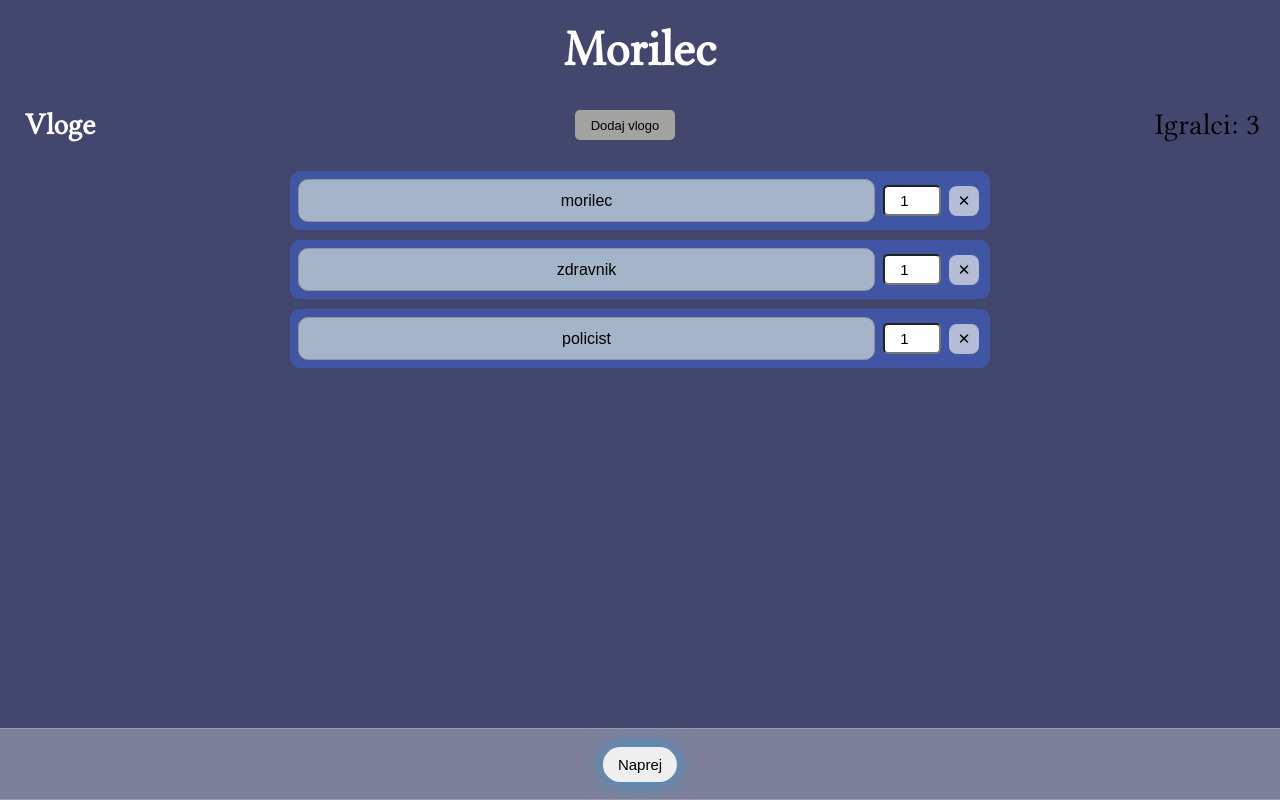
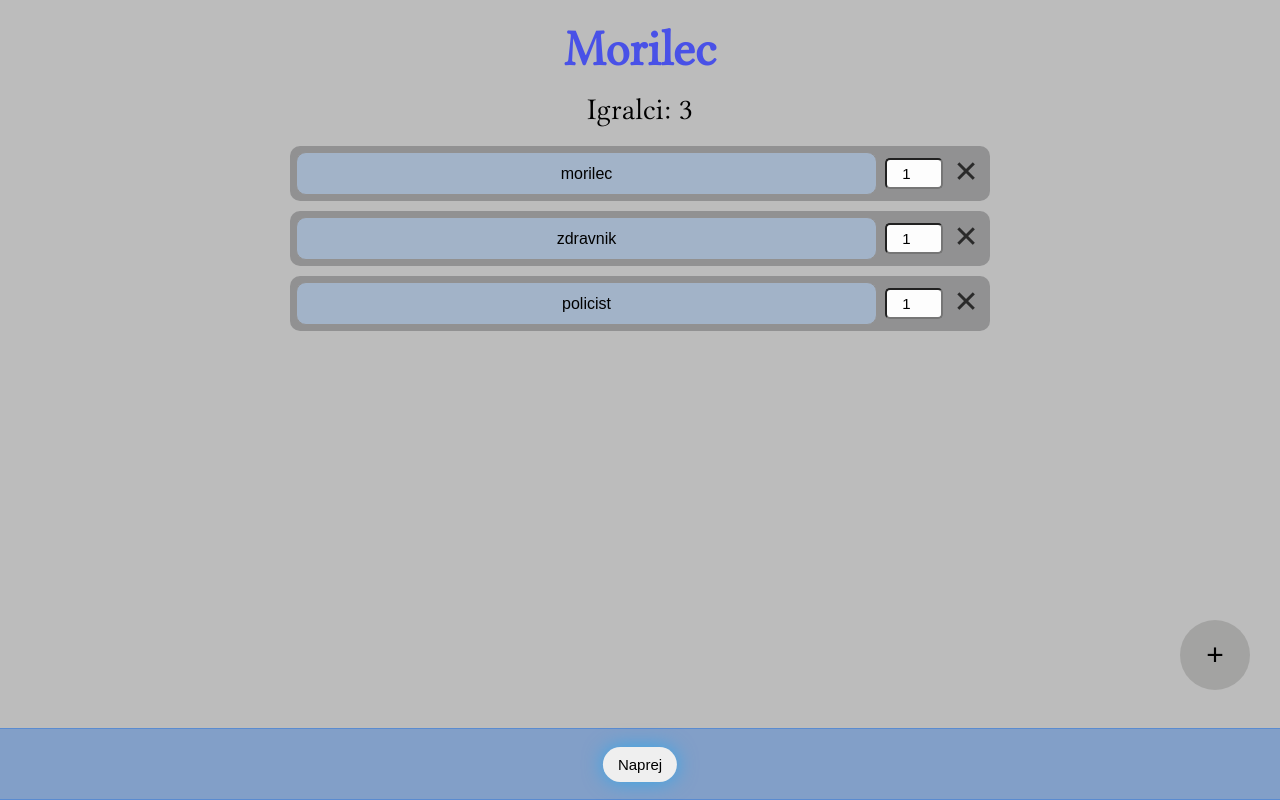
Before and after one commit to M368c/Mafija-website, a plain HTML site: page main/index.html in a window 1280 px wide. Drawn offline with Linux system fonts and the light colour scheme; files whose address does not match are found by name.

Commit message:
Fix and style changed

```diff
--- a/index.html
+++ b/main/index.html
@@ -13,8 +13,7 @@
     <!-- Screen 1 -->
     <div id="page1" style="display:none;">
         <div class="job">
-            <h2>Vloge</h2>
-            <button id="new_job_button">Dodaj vlogo</button>
+            <button id="new_job_button">+</button>
             <label id="how-many-players">Igralci: 3</label>
         </div>
 
--- a/mafija.css
+++ b/main/mafija.css
@@ -38,13 +38,13 @@ body {
     font-family: "MyFont", sans-serif;
     /*background-color: rgb(70, 65, 103);*/
     /*background: linear-gradient(135deg, #3b3d59, #4a6189);*/
-    background-color: #43466d;
+    background-color: #bcbcbc;
     min-height: 100vh;
     margin: 0;
 }
 
 h1 {
-    color: #fff;
+    color: #4951e7;
     font-size: 50px;
     margin: 0;
     text-align: center;
@@ -54,26 +54,30 @@ h1 {
 .job {
     display: flex;
     align-items: center;
-    justify-content: space-between; /* spread out items */
-    margin: 0; /* optional padding for left/right spacing */
+    justify-content: center; /* spread out items */
+    margin-bottom: 20px;
+    margin-top: 15px;;
 }
 
 h2 {
     text-align: center;
     margin-left: 25px;
     font-size: 30px;
-    color: #fff;
+    color: #000000;
 }
 
+/* FAB button */
 #new_job_button {
-    margin-left: 30px;
-    margin-top: 2px;
-    width: 100px;
-    height: 30px;
-    font-size: 13px;
+    position: fixed;
+    right: 30px;
+    bottom: 110px;
+    width: 70px;
+    height: 70px;
+    font-size: 30px;
     background-color: rgb(163, 163, 162);
+    color: rgb(0, 0, 0);
     border: none;
-    border-radius: 5px;
+    border-radius: 100%;
     transition: transform 0.2s ease;
 }
 
@@ -87,8 +91,7 @@ h2 {
 
 #how-many-players {
     font-size: 30px;
-    margin-left: 30px;
-    margin-right: 20px; /* push it to the right */
+
 }
 
 #job-list {
@@ -100,12 +103,12 @@ h2 {
 .job-entry {
     display: flex;
     align-items: center;
-    padding: 8px;
+    padding: 6px;
     gap: 5px;
-    background-color: #3f67de80;
+    background-color: #7c7c7ea9;
     border-radius: 10px;
-    margin-left: 20px;
-    margin-right: 20px;
+    margin-left: 30px;
+    margin-right: 30px;
     box-sizing: border-box;
     overflow: hidden;
 }
@@ -119,7 +122,7 @@ h2 {
     margin-right: 3px;
     border: 1px solid #929191;
     border-radius: 10px;
-    background-color: #a4b5ca;
+    background-color: #a2b3c8;
     outline: none;
     text-align: center;
 }
@@ -140,12 +143,14 @@ h2 {
     height: 30px;
     margin-left: 3px;
     margin-right: 3px;
+    margin-bottom: 10px;
     padding: 0;
-    font-size: 15px;
+    font-size: 30px;
     border: none;
     border-radius: 8px;
     cursor: pointer;
-    background: #eeeeeea9;
+    color: rgb(42, 42, 42);
+    background: none;
     transition: transform 0.2s ease, background 0.2s ease;
 }
 
@@ -239,16 +244,21 @@ h2 {
     justify-content: center;
     align-items: center;
     height: 100vh;
-    box-sizing: border-box;
-    overflow: hidden;
-    padding: 0 20px;
+    width: 100vw;
+    position: absolute;
+    top: 0;
+    left: 0;
 }
 
-#endScreen .doneMsg {
+.doneMsg {
     font-size: 30px;
     font-weight: bold;
     text-align: center;
-    margin: 0 0 50px 0;
+    margin: 0 0 30px 0;
+}
+
+.doneMsg {
+    color: black;
 }
 
 
@@ -263,6 +273,7 @@ h2 {
     border: none;
     border-radius: 8px;
     background-color: #6fade3;
+    color: #000;
 }
 
 /* Bottom line */
@@ -275,8 +286,8 @@ h2 {
     border-radius: 10px;
     width: 100%;
     max-width: 100%;
-    background: rgba(255, 255, 255, 0.313);
-    border: 1px solid rgba(255,255,255,0.2);
+    background: rgba(4, 96, 225, 0.313);
+    border: 1px solid rgba(4, 96, 225, 0.313);
 }
 
 .nav_buttons {
--- a/mafija.js
+++ b/main/mafija.js
@@ -164,11 +164,11 @@ function showNextPlayer() {
     };
 
     document.getElementById("add-player-btn").onclick = () => {
-            currentIndex = jobs.length;
-            current = 0;
-            pages.forEach(page => page.style.display = 'none');
-            document.getElementById("page1").style.display = 'block';
-            document.getElementById("endScreen").style.display = 'none';
+        currentIndex = jobs.length;
+        current = 0;
+        pages.forEach(page => page.style.display = 'none');
+        document.getElementById("page1").style.display = 'block';
+        document.getElementById("endScreen").style.display = 'none';
         };
     return;
 }
@@ -180,6 +180,15 @@ function showNextPlayer() {
     card.addEventListener('click', () => {
         if (!card.classList.contains('flipped')) {
             card.classList.add('flipped');
+            // ok button when cards are hidden
+            const okBtn = document.createElement('button');
+            okBtn.className = "ok_button";
+            okBtn.textContent = "OK";
+            okBtn.onclick = () => {
+                currentIndex++;
+                showNextPlayer();
+            }
+            job_btn.appendChild(okBtn);
 
      };
 
@@ -201,21 +210,11 @@ function showNextPlayer() {
     card.appendChild(inner);
 
     cards_container.appendChild(card);
-    // ok button when cards are hidden
-    const okBtn = document.createElement('button');
-    okBtn.className = "ok_button";
-    okBtn.textContent = "OK";
-    okBtn.onclick = () => {
-         currentIndex++;
-         showNextPlayer();
-
-    }
-    job_btn.appendChild(okBtn);
-
 
     setTimeout(centerCards, 0);
 }
 
+// function for shuffle
 function shuffleJobs() {
     let shuffled = [...jobData];
     for (let i = shuffled.length - 1; i > 0; i--) {
```
Also changed, not shown: 1 other file.
